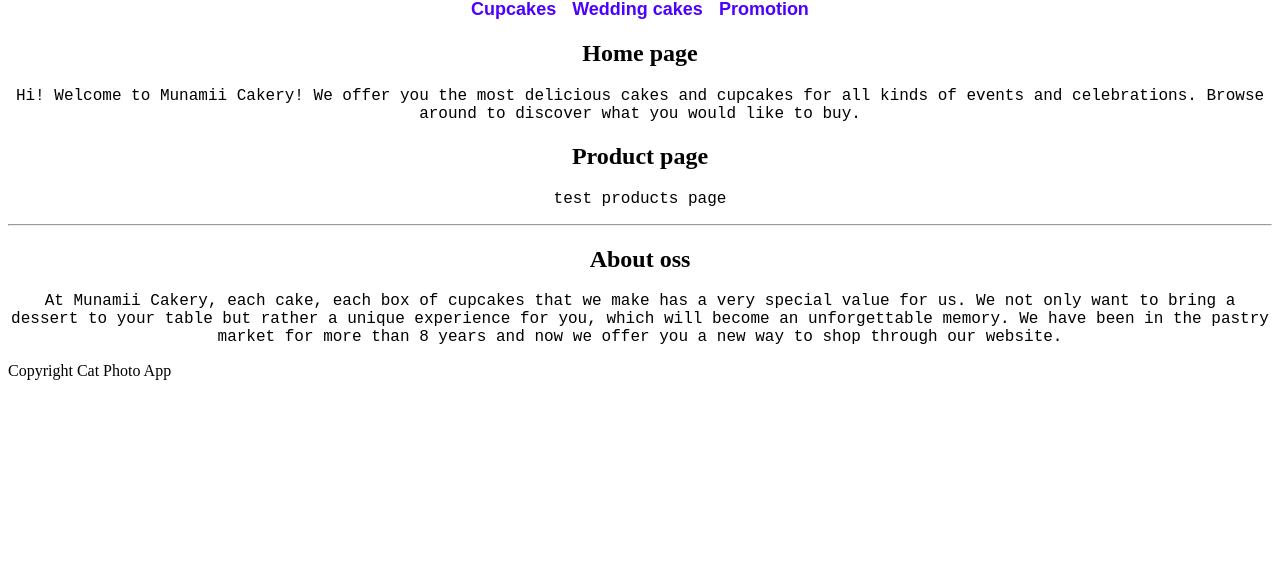
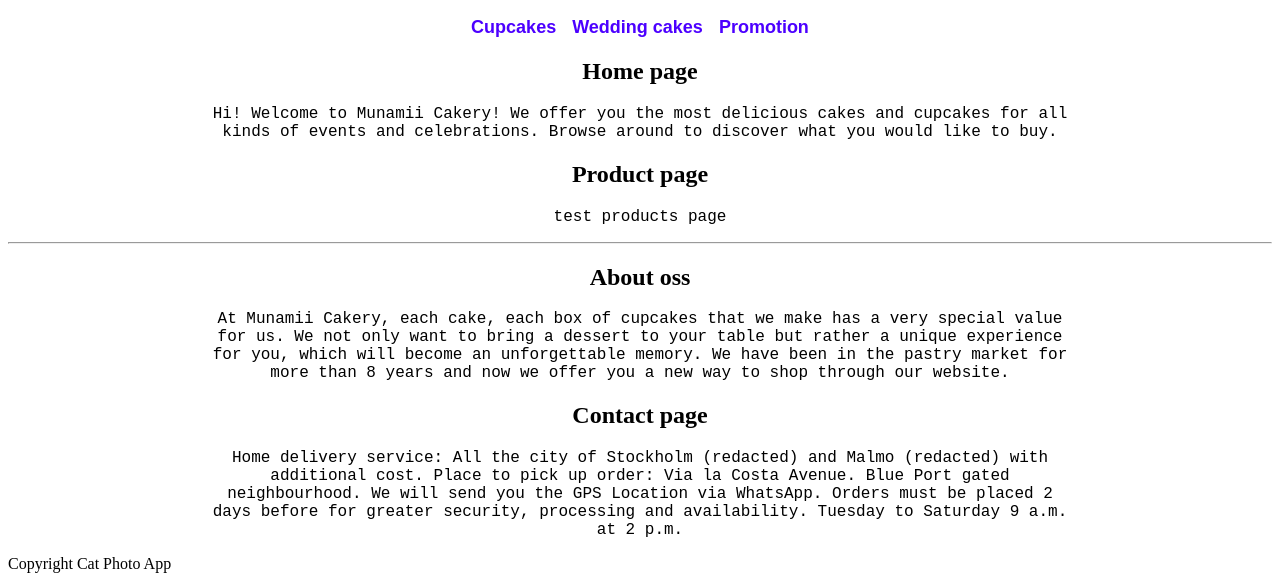
Before and after one commit to MoaMadsen/Moas-html, a plain HTML site: page index.html in a window 1280 px wide. Shown: the part 609-1190 px from the top of the page. Before the commit the page ends 997 px from the top, so only its background shows below. Drawn offline with Linux system fonts and the light colour scheme.

Commit message:
some changes

```diff
--- a/index.html
+++ b/index.html
@@ -11,7 +11,7 @@
     <header id="header">
         <div id="box-1"><br>
             <!-- <img src="https://d2j6dbq0eux0bg.cloudfront.net/startersite/images/16830190/1593657239843.jpg" width=auto height=50%> -->
-            <div>
+            <div><br>&nbsp;&nbsp;&nbsp;&nbsp;&nbsp;
                 <a href="#main">Home</a>&nbsp;&nbsp;&nbsp;
                 <a href="#about">About oss</a>&nbsp;&nbsp;&nbsp;
                 <a href="#products">Product</a>&nbsp;&nbsp;&nbsp;
@@ -27,7 +27,7 @@
 
     <!-- Home page -->
     <main id="main">
-        <nav>
+        <nav><br>
             <a href="#cupcakes">Cupcakes</a>&nbsp;&nbsp;&nbsp;
             <a href="#weddingcakes">Wedding cakes</a>&nbsp;&nbsp;&nbsp;
             <a href="#promotion">Promotion</a>
@@ -71,6 +71,15 @@
     <!--• The footer must have links to Instagram and Facebook.
         • The footer also must have a link to contact her via email-->
         <div id="contact">
+            <h2>Contact page</h2>
+        <p>    Home delivery service: All the city of Stockholm (redacted) and Malmo (redacted) with
+additional cost.
+Place to pick up order: Via la Costa Avenue. Blue Port gated neighbourhood. We will
+send you the GPS Location via WhatsApp.
+Orders must be placed 2 days before for greater security, processing and availability.
+Tuesday to Saturday
+9 a.m. at 2 p.m.
+        </p>
         </div>
     <footer id="footer">Copyright Cat Photo App
 
--- a/style.css
+++ b/style.css
@@ -22,6 +22,8 @@
   p{
       text-align: center;
       font-family: 'Courier New', Courier, monospace;
+      margin-left: 200px;
+      margin-right: 200px;
   }
 
   a {
```
